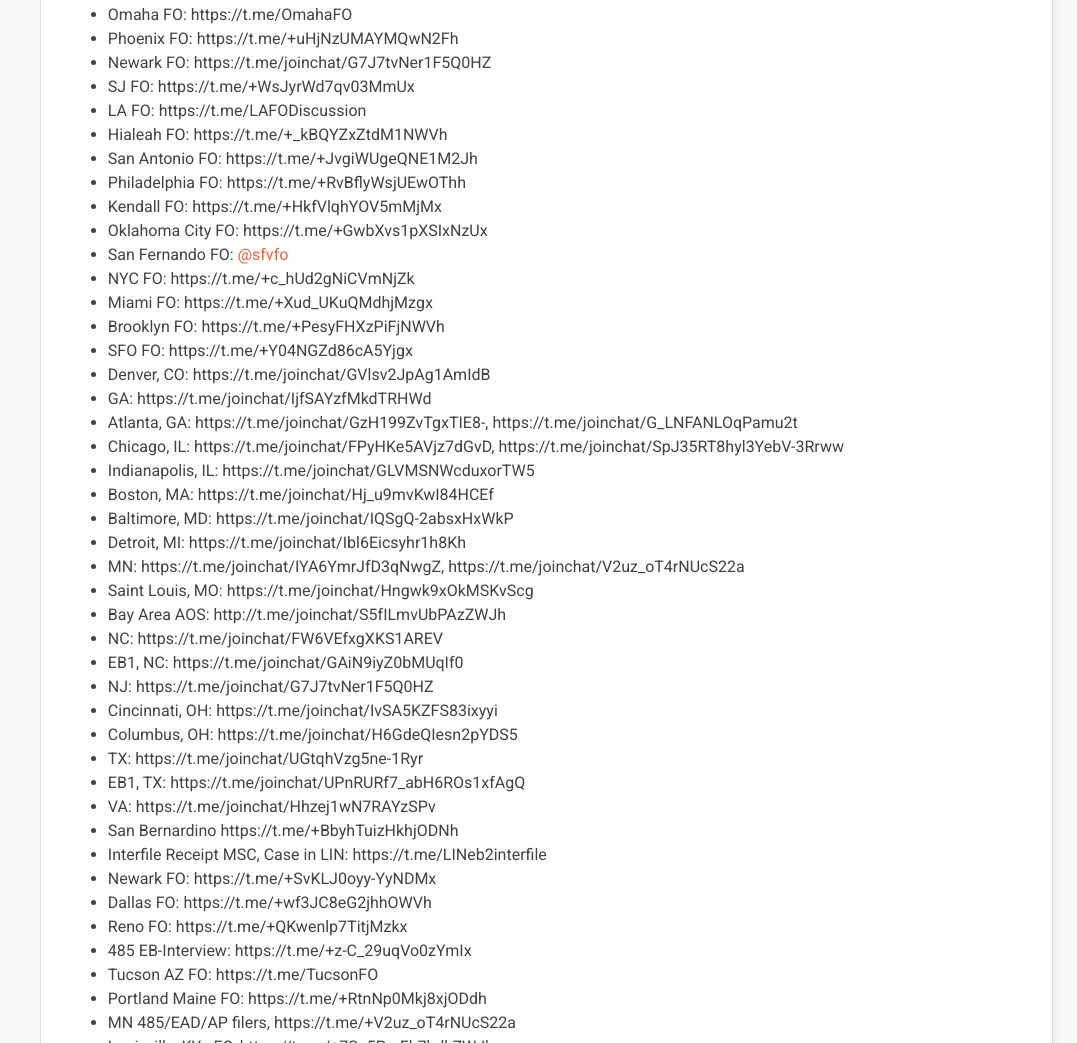
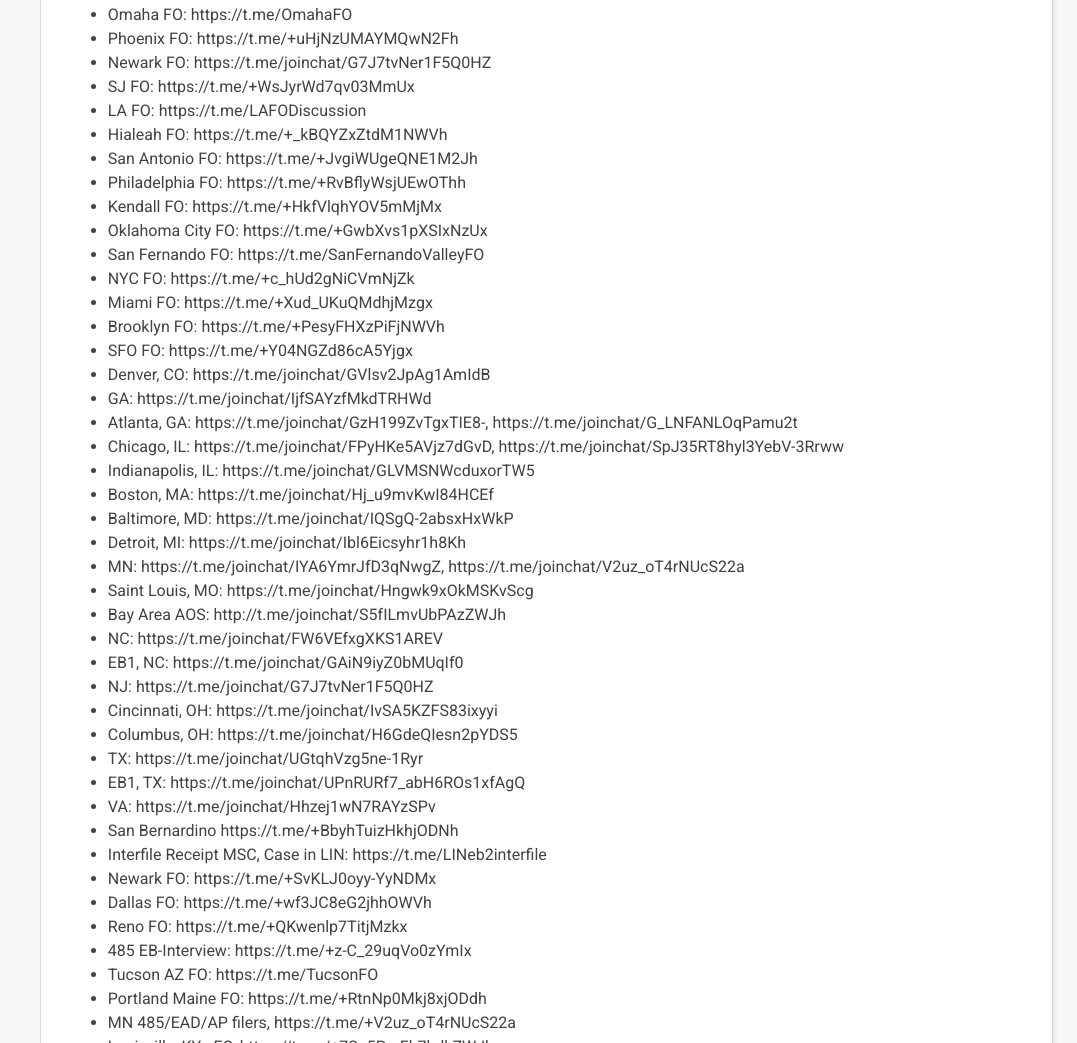
Before and after one commit to suryagh/gcinfo-org-html, a plain HTML site: page kb/useful-links/need-help/index.html in a window 1280 px wide. Shown: the part 900-1943 px from the top of the page, without its empty margins (203-1280 px from the left). Drawn offline with Linux system fonts and the light colour scheme.

Commit message:
Add files via upload

```diff
--- a/kb/useful-links/need-help/index.html
+++ b/kb/useful-links/need-help/index.html
@@ -192,8 +192,7 @@
 <li>Philadelphia FO: https://t.me/+RvBflyWsjUEwOThh</li>
 <li>Kendall FO: https://t.me/+HkfVlqhYOV5mMjMx</li>
 <li>Oklahoma City FO: https://t.me/+GwbXvs1pXSIxNzUx</li>
-<li>San Fernando FO: <a href="https://github.com/sfvfo" class="user-mention">@sfvfo</a>
-</li>
+<li>San Fernando FO: https://t.me/SanFernandoValleyFO</li>
 <li>NYC FO: https://t.me/+c_hUd2gNiCVmNjZk</li>
 <li>Miami FO: https://t.me/+Xud_UKuQMdhjMzgx</li>
 <li>Brooklyn FO: https://t.me/+PesyFHXzPiFjNWVh</li>
@@ -281,8 +280,7 @@
 </ul>
 <h2 id="forums">Forums</h2>
 <ul>
-<li>
-<a href="https://trackitt.com">Trackitt</a> (recommend this as user base is very knowledgeable, we are not affiliated with them)</li>
+<li><a href="https://trackitt.com">Trackitt</a> (recommend this as user base is very knowledgeable, we are not affiliated with them)</li>
 <li><a href="https://forum.redbus2us.com/">redbus2us</a></li>
 <li><a href="https://www.immihelp.com/forum/">immihelp</a></li>
 <li><a href="http://forum.murthy.com/">murthy</a></li>
@@ -296,7 +294,7 @@
 
 
 
-<br><div class="bttcenter"><div class="back-to-top"><a href="#top"><span class="material-icons">expand_less</span></a></div></div>
+<br><div class="bttcenter"><div class="back-to-top" ><a href="#top"><span class="material-icons">expand_less</span></a></div></div>
 
 
 
```
